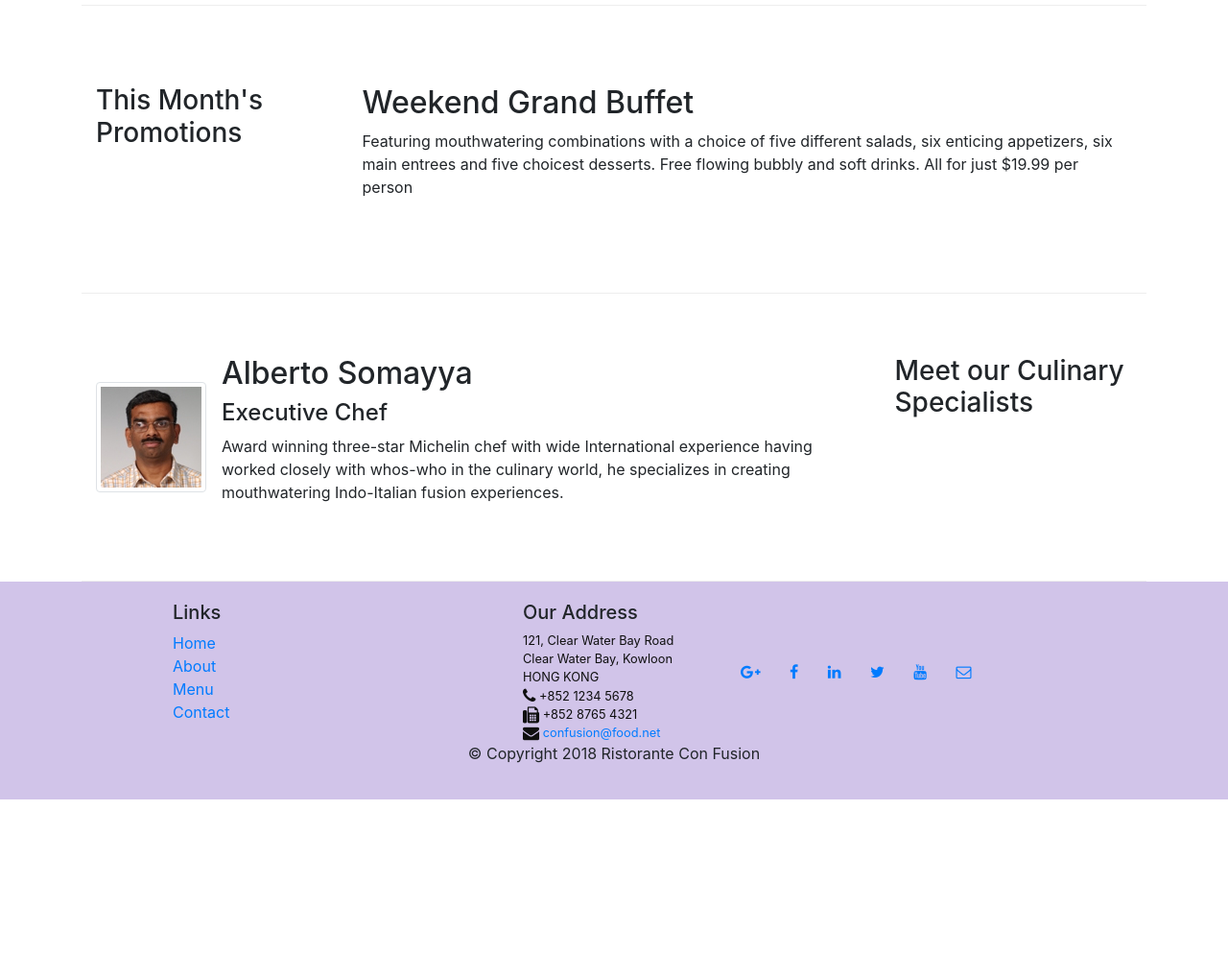
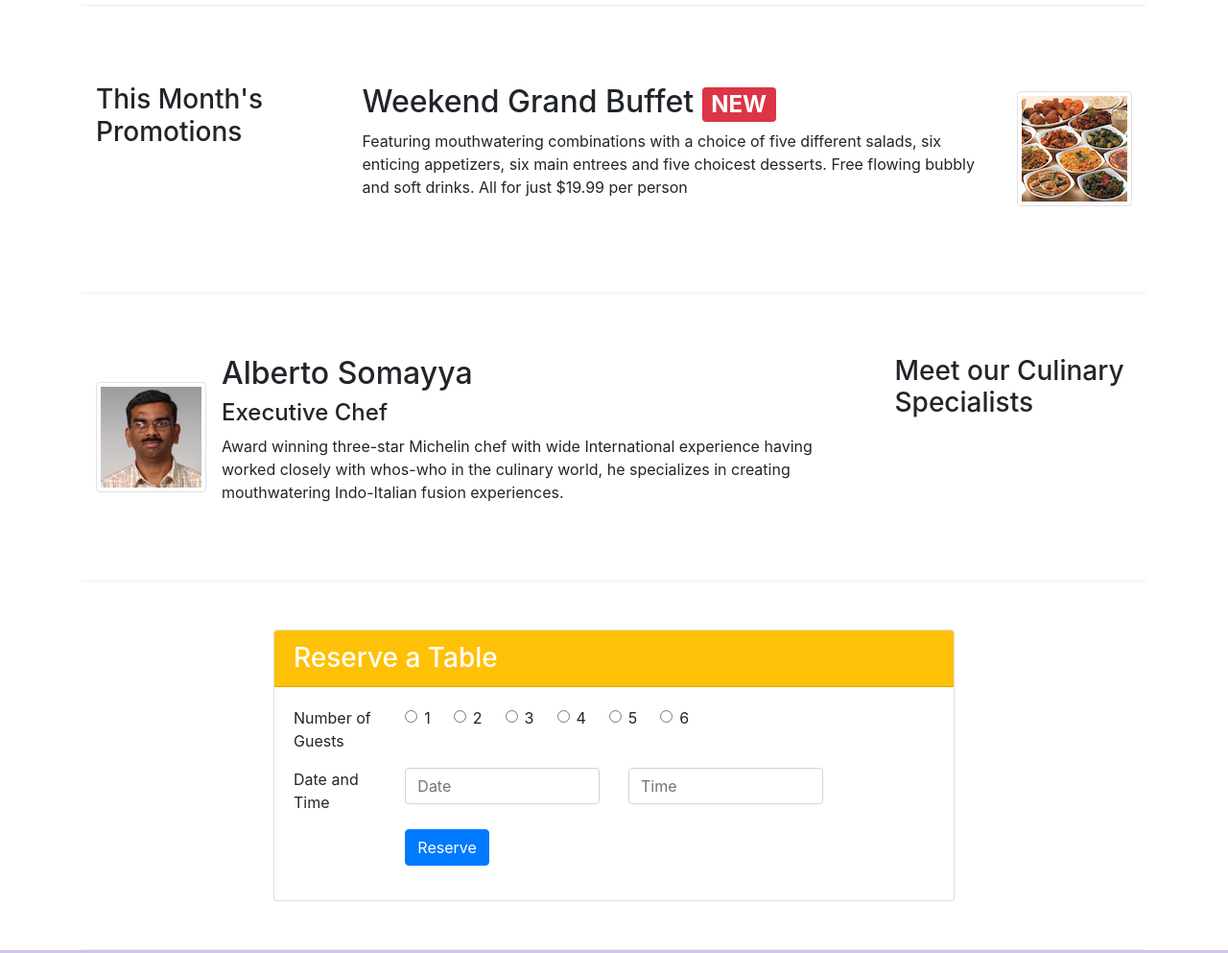
Before and after one commit to vivek2293/Bootstrap_4, a website: page index.html in a window 1280 px wide. Shown: the part 620-1613 px from the top of the page at 96% size. Before the commit the page ends 1453 px from the top, so only its background shows below. Drawn offline with nearby package versions, Linux system fonts and the light colour scheme.

Commit message:
Assignment

```diff
--- a/index.html
+++ b/index.html
@@ -18,16 +18,20 @@
 <body>
     <nav class="navbar navbar-dark navbar-expand-sm fixed-top">
         <div class="container">
-            <a href="#" class="navbar-brand mr-auto"><img src="img/logo.png" alt="" height="29" width="41"></a>
             <button class="navbar-toggler" type="button" data-toggle="collapse" data-target="#Navbar">
                 <span class="navbar-toggler-icon"></span>
             </button>
+            <a href="#" class="navbar-brand mr-auto"><img src="img/logo.png" alt="" height="29" width="41"></a>
             <div class="collapse navbar-collapse" id="Navbar">
                 <ul class="navbar-nav mr-auto">
-                    <li class="nav-item active"><a href="#" class="nav-link"><span class="fa fa-home fa-lg"></span> Home</a></li>
-                    <li class="nav-item"><a href="./aboutus.html" class="nav-link"><span class="fa fa-info fa-lg"></span> About</a></li>
-                    <li class="nav-item"><a href="#" class="nav-link"><span class="fa fa-list fa-lg"></span> Menu</a></li>
-                    <li class="nav-item"><a href="./contactus.html" class="nav-link"><span class="fa fa-address-card fa-lg"></span> Contact</a></li>
+                    <li class="nav-item active"><a href="#" class="nav-link"><span class="fa fa-home fa-lg"></span>
+                            Home</a></li>
+                    <li class="nav-item"><a href="./aboutus.html" class="nav-link"><span
+                                class="fa fa-info fa-lg"></span> About</a></li>
+                    <li class="nav-item"><a href="#" class="nav-link"><span class="fa fa-list fa-lg"></span> Menu</a>
+                    </li>
+                    <li class="nav-item"><a href="./contactus.html" class="nav-link"><span
+                                class="fa fa-address-card fa-lg"></span> Contact</a></li>
                 </ul>
             </div>
         </div>
@@ -35,53 +39,67 @@
 
     <header class="jumbotron">
         <div class="container">
-            <div class ="row row-header">
+            <div class="row row-header">
                 <div class="col-12 col-sm-6">
                     <h1>Ristorante con Fusion</h1>
-                    <p>We take inspiration from the World's best cuisines, and create a unique fusion experience. Our lipsmacking creations will tickle your culinary senses!</p>
+                    <p>We take inspiration from the World's best cuisines, and create a unique fusion experience. Our
+                        lipsmacking creations will tickle your culinary senses!</p>
                 </div>
-                <div class="col-12 col-sm align-self-center">
+                <div class="col-12 col-sm-3 align-self-center text-center">
                     <img src="img/logo.png" class="img-fluid" alt="logo">
+                </div>
+                <div class="col-12 col-sm-3 align-self-center my-3">
+                   <a href="#reservation"><button class="btn-block btn-warning">Reserve Table</button></a>
                 </div>
             </div>
         </div>
     </header>
 
-    <div class ="container">
-        <div class ="row row-content align-content-center">
+    <div class="container">
+        <div class="row row-content align-content-center">
             <div class="col-12 col-sm-4 order-sm-last col-md-3">
                 <h3>Our Lipsmacking Culinary Creations</h3>
             </div>
             <div class="col col-sm order-sm-first col-md ">
                 <div class="media">
-                    <img class="d-flex mr-3 img-thumbnail align-self-center"src="img/uthappizza.png" alt="">
+                    <img class="d-flex mr-3 img-thumbnail align-self-center" src="img/uthappizza.png" alt="">
                     <div class="media-body">
-                    <h2>Uthappizza<span class="badge badge-danger">HOT</span> <span class="badge badge-pill badge-secondary">$4.99</span></h2>
-                    <p class="d-none d-sm-block">A unique combination of Indian Uthappam (pancake) and Italian pizza, topped with Cerignola olives, ripe vine cherry tomatoes, Vidalia onion, Guntur chillies and Buffalo Paneer.</p>
+                        <h2>Uthappizza <span class="badge badge-danger">HOT</span> <span
+                                class="badge badge-pill badge-secondary">$4.99</span></h2>
+                        <p class="d-none d-sm-block">A unique combination of Indian Uthappam (pancake) and Italian
+                            pizza, topped with Cerignola olives, ripe vine cherry tomatoes, Vidalia onion, Guntur
+                            chillies and Buffalo Paneer.</p>
                     </div>
                 </div>
             </div>
         </div>
 
 
-        <div class ="row row-content align-content-center">
+        <div class="row row-content align-content-center">
             <div class="col-12 col-sm-4 col-md-3">
                 <h3>This Month's Promotions</h3>
             </div>
             <div class="col col-sm col-md">
-                <h2>Weekend Grand Buffet</h2>
-                <p class="d-none d-sm-block">Featuring mouthwatering combinations with a choice of five different salads, six enticing appetizers, six main entrees and five choicest desserts. Free flowing bubbly and soft drinks. All for just $19.99 per person </p>
+                <div class="media">
+                    <div class="media-body">
+                        <h2>Weekend Grand Buffet <span class="badge badge-danger">NEW</span></h2>
+                        <p class="d-none d-sm-block">Featuring mouthwatering combinations with a choice of five
+                            different salads, six enticing appetizers, six main entrees and five choicest desserts. Free
+                            flowing bubbly and soft drinks. All for just $19.99 per person </p>
+                    </div>
+                    <img class="d-flex ml-3 img-thumbnail align-self-center" src="img/buffet.png" alt="buffet">
+                </div>
             </div>
         </div>
 
-        <div class ="row row-content align-content-center">
+        <div class="row row-content align-content-center">
             <div class="col-12 col-sm-4 order-sm-last col-md-3">
                 <h3>Meet our Culinary Specialists</h3>
             </div>
             <div class="col col-sm order-sm-first col-md">
                 <div class="media">
-                    <img class="d-flex mr-3 img-thumbnail align-self-center"
-                            src="img/alberto.png" alt="Alberto Somayya">
+                    <img class="d-flex mr-3 img-thumbnail align-self-center" src="img/alberto.png"
+                        alt="Alberto Somayya">
                     <div class="media-body">
                         <h2 class="mt-0">Alberto Somayya</h2>
                         <h4>Executive Chef</h4>
@@ -94,11 +112,72 @@
                 </div>
             </div>
         </div>
+        <div class="row row-content align-content-center">
+            <div class="col-12 col-sm-8 offset-sm-2">
+                <div class="card">
+                    <h3 class="card-header bg-warning text-white">Reserve a Table</h3>
+                    <div class="card-body">
+                        <form id="reservation">
+                            <div class="form-group row">
+                                <div class="col-12 col-md-2">
+                                    Number of Guests
+                                </div>
+                                <div class="col-md-10 d-inline-flex">
+                                    <div class="form-check mr-4">
+                                        <input type="radio" class="form-check-input" name="1" id="1">
+                                        <label for="1" class="form-check-label">1</label>
+                                    </div>
+                                    <div class="form-check mr-4">
+                                        <input type="radio" class="form-check-input" name="1" id="1">
+                                        <label for="1" class="form-check-label">2</label>
+                                    </div>
+                                    <div class="form-check mr-4">
+                                        <input type="radio" class="form-check-input" name="1" id="1">
+                                        <label for="1" class="form-check-label">3</label>
+                                    </div>
+                                    <div class="form-check mr-4">
+                                        <input type="radio" class="form-check-input" name="1" id="1">
+                                        <label for="1" class="form-check-label">4</label>
+                                    </div>
+                                    <div class="form-check mr-4">
+                                        <input type="radio" class="form-check-input" name="1" id="1">
+                                        <label for="1" class="form-check-label">5</label>
+                                    </div>
+                                    <div class="form-check mr-4">
+                                        <input type="radio" class="form-check-input" name="1" id="1">
+                                        <label for="1" class="form-check-label">6</label>
+                                    </div>
+
+                                </div>
+                            </div>
+                            <div class="form-group row">
+                                <div class="col-12 col-md-2">
+                                    Date and Time
+                                </div>
+                                <div class="col-12 col-md-4">
+                                    <input type="text" class="form-control" placeholder="Date">
+                                </div>
+                                <div class="col-12 col-md-4">
+                                    <input type="text" class="form-control" placeholder="Time">
+                                </div>
+                            </div>
+                            <div class="form-group row">
+                                <div class="offset-md-2 col-md-10">
+                                    <button class="btn btn-primary" type="submit">
+                                        Reserve
+                                    </button>
+                                </div>
+                            </div>
+                        </form>
+                    </div>
+                </div>
+            </div>
+        </div>
     </div>
 
     <footer class="footer">
         <div class="container">
-            <div class ="row">
+            <div class="row">
                 <div class="col-4 offset-1 col-sm-4">
                     <h5>Links</h5>
                     <ul class="list-unstyled">
@@ -121,16 +200,21 @@
                 </div>
                 <div class="col-12 col-sm-4 align-self-center">
                     <div class="text-center">
-                        <a class="btn btn-social-icon btn-google" href="http://google.com/+"><i class="fa fa-google-plus"></i></a>
-                        <a class="btn btn-social-icon btn-facebook" href="http://www.facebook.com/profile.php?id="><i class="fa fa-facebook"></i></a>
-                        <a class="btn btn-social-icon btn-linkedin" href="http://www.linkedin.com/in/"><i class="fa fa-linkedin"></i></a>
-                        <a class="btn btn-social-icon btn-twitter" href="http://twitter.com/"><i class="fa fa-twitter"></i></a>
-                        <a class="btn btn-social-icon btn-google" href="http://youtube.com/"><i class="fa fa-youtube"></i></a>
+                        <a class="btn btn-social-icon btn-google" href="http://google.com/+"><i
+                                class="fa fa-google-plus"></i></a>
+                        <a class="btn btn-social-icon btn-facebook" href="http://www.facebook.com/profile.php?id="><i
+                                class="fa fa-facebook"></i></a>
+                        <a class="btn btn-social-icon btn-linkedin" href="http://www.linkedin.com/in/"><i
+                                class="fa fa-linkedin"></i></a>
+                        <a class="btn btn-social-icon btn-twitter" href="http://twitter.com/"><i
+                                class="fa fa-twitter"></i></a>
+                        <a class="btn btn-social-icon btn-google" href="http://youtube.com/"><i
+                                class="fa fa-youtube"></i></a>
                         <a class="btn btn-social-icon" href="mailto:"><i class="fa fa-envelope-o"></i></a>
                     </div>
                 </div>
             </div>
-           <div class ="row justify-content-center">
+            <div class="row justify-content-center">
                 <div class="col-auto ">
                     <p>&copy; Copyright 2018 Ristorante Con Fusion</p>
                 </div>
```
Also changed, not shown: aboutus.html (+55 -23 lines), contactus.html (+29 -17 lines). Lines whose indentation alone changed are shown as unchanged.
